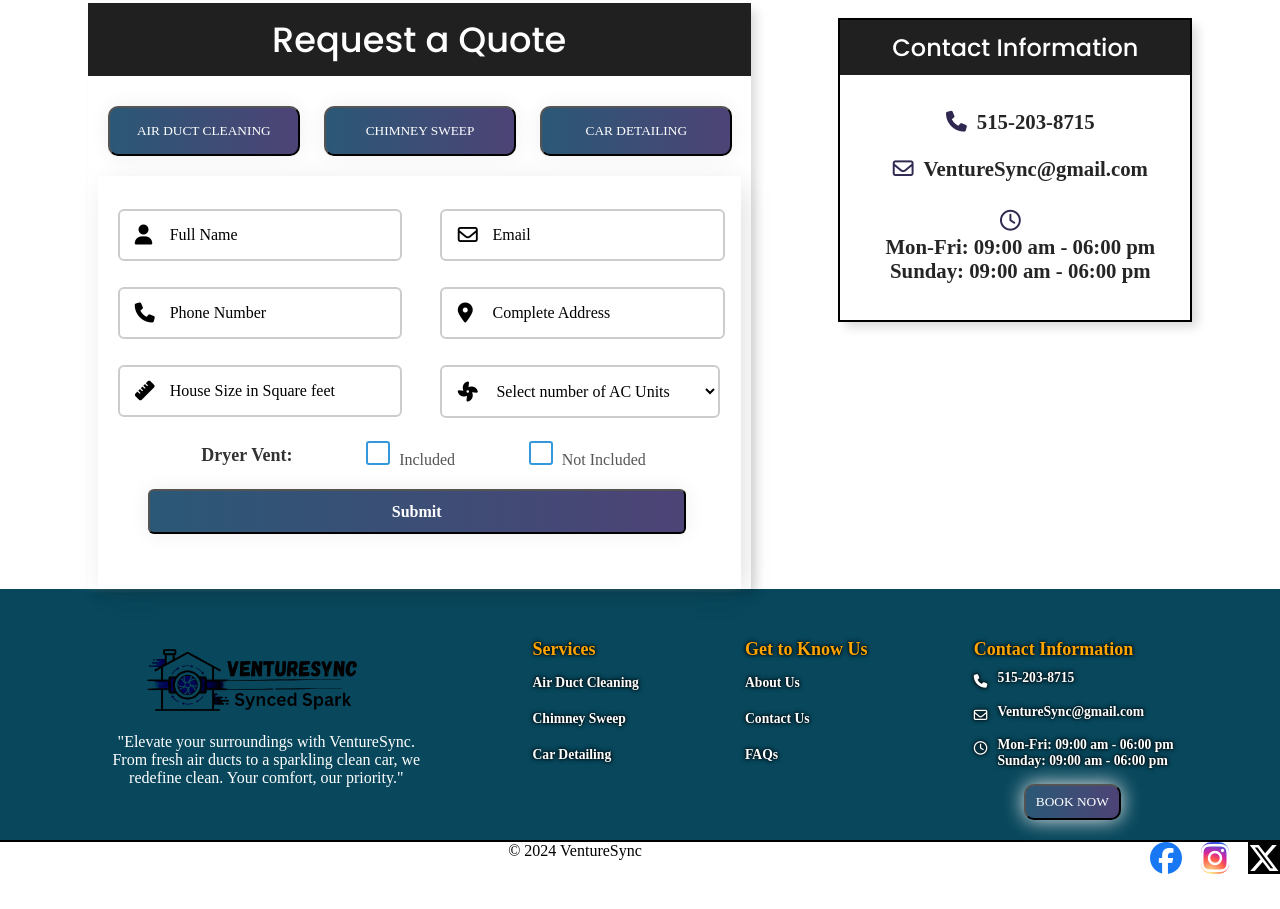
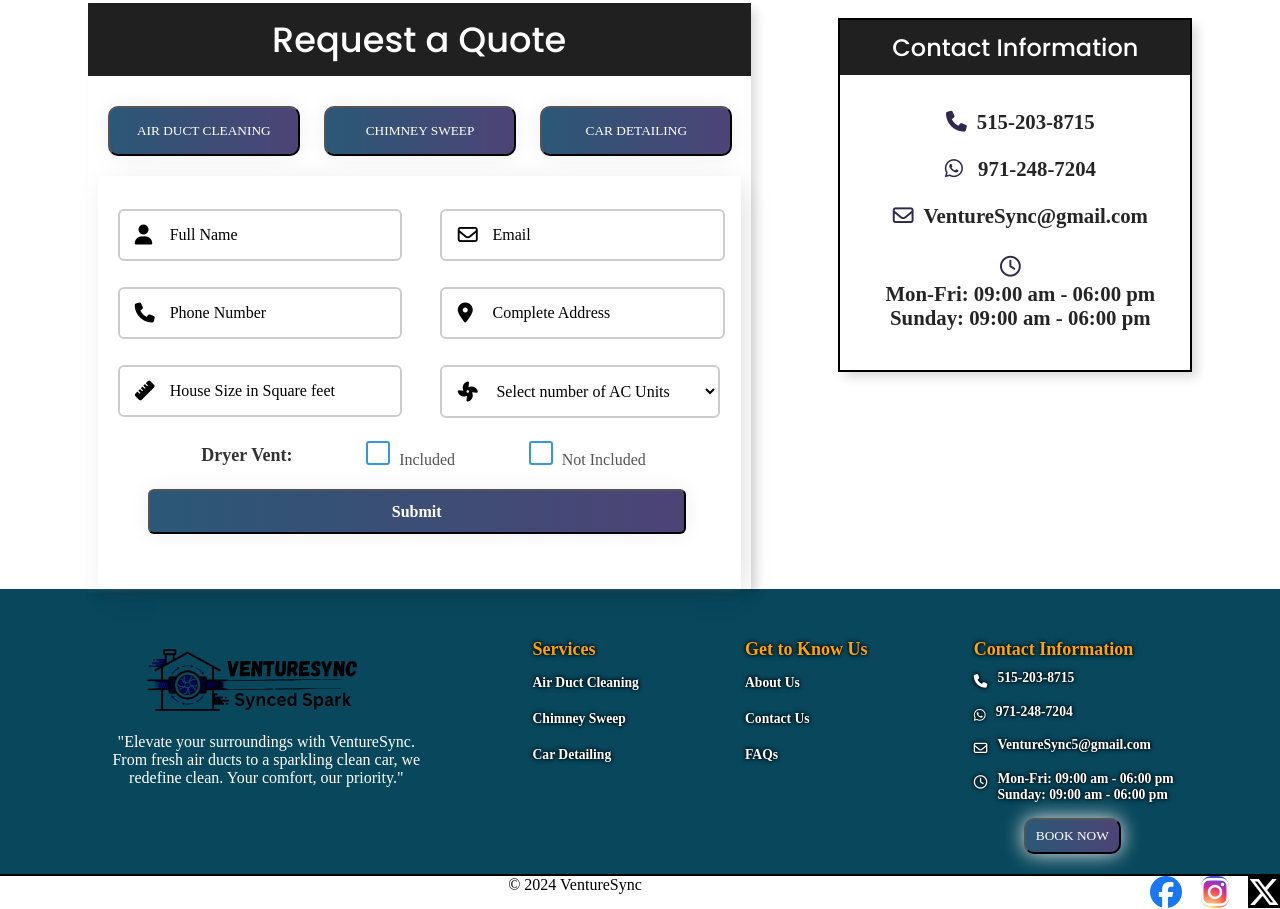
Before and after one commit to Uzain-Ali/Services-Website-, a plain HTML site: page contact.html in a window 1280 px wide. Shown: the part 524-1433 px from the top of the page. Before the commit the page ends 1399 px from the top, so only its background shows below. Drawn offline with nearby package versions, Linux system fonts and the light colour scheme.

Commit message:
Adding Whatsapp option

```diff
--- a/contact.html
+++ b/contact.html
@@ -243,6 +243,8 @@
                         <div class="boxContentText">
 
                             <p class="footPara"> <i class="fa-solid fa-phone"></i>515-203-8715</p>
+                            <a style="text-decoration: none;" href="https://wa.link/7ot3ft"><p class="footPara"><i class="fa-brands fa-whatsapp fa-1.5x"></i>
+                                971-248-7204</p></a>
                             <p  class="footPara"><i class="fa-regular fa-envelope"></i>VentureSync@gmail.com</p>
 
                             <i class="fa-regular fa-clock"></i>
@@ -281,9 +283,13 @@
                     <i class="fa-solid fa-phone"></i>
                     <p style="color: #fff;" class="footPara">515-203-8715</p>
                 </a>
+                <a href="https://wa.link/7ot3ft">
+                    <i class="fa-brands fa-whatsapp fa-1.5x"></i>
+                    <p style="color: #fff;" class="footPara">971-248-7204</p>
+                </a>
                 <a href="">
                     <i class="fa-regular fa-envelope"></i>
-                    <p style="color: #fff;" class="footPara">VentureSync@gmail.com</p>
+                    <p style="color: #fff;" class="footPara">VentureSync5@gmail.com</p>
                 </a>
                 <a href="">
                     <i class="fa-regular fa-clock"></i>
@@ -300,9 +306,9 @@
             <div></div>
             <p>&copy; 2024 VentureSync</p>
             <div class="socialIcons">
-                <i class="fbIcon fa-brands fa-facebook  fa-2x" style="color: 	#1877F2;"></i>
-                <i class="InstaIcon fa-brands fa-instagram fa-2x"></i>
-                <i class="XIcon fa-brands fa-x-twitter fa-2x"></i>
+                <a href=""><i class="fbIcon fa-brands fa-facebook  fa-2x" style="color: 	#1877F2;"></i></a>
+                <a href=""><i class="InstaIcon fa-brands fa-instagram fa-2x"></i></a>
+                <a href=""><i class="XIcon fa-brands fa-x-twitter fa-2x"></i></a>
             </div>
         </div>
         </div>
--- a/style.css
+++ b/style.css
@@ -1349,7 +1349,7 @@
 
 
 .detailbox{
-    height: 300px;
+    height: 350px;
     width: 350px;
     margin-top: 15px;
     border: 2px solid black;
```
Also changed, not shown: about.html (+8 -5 lines), index.html (+8 -4 lines), services.html (+8 -4 lines).
